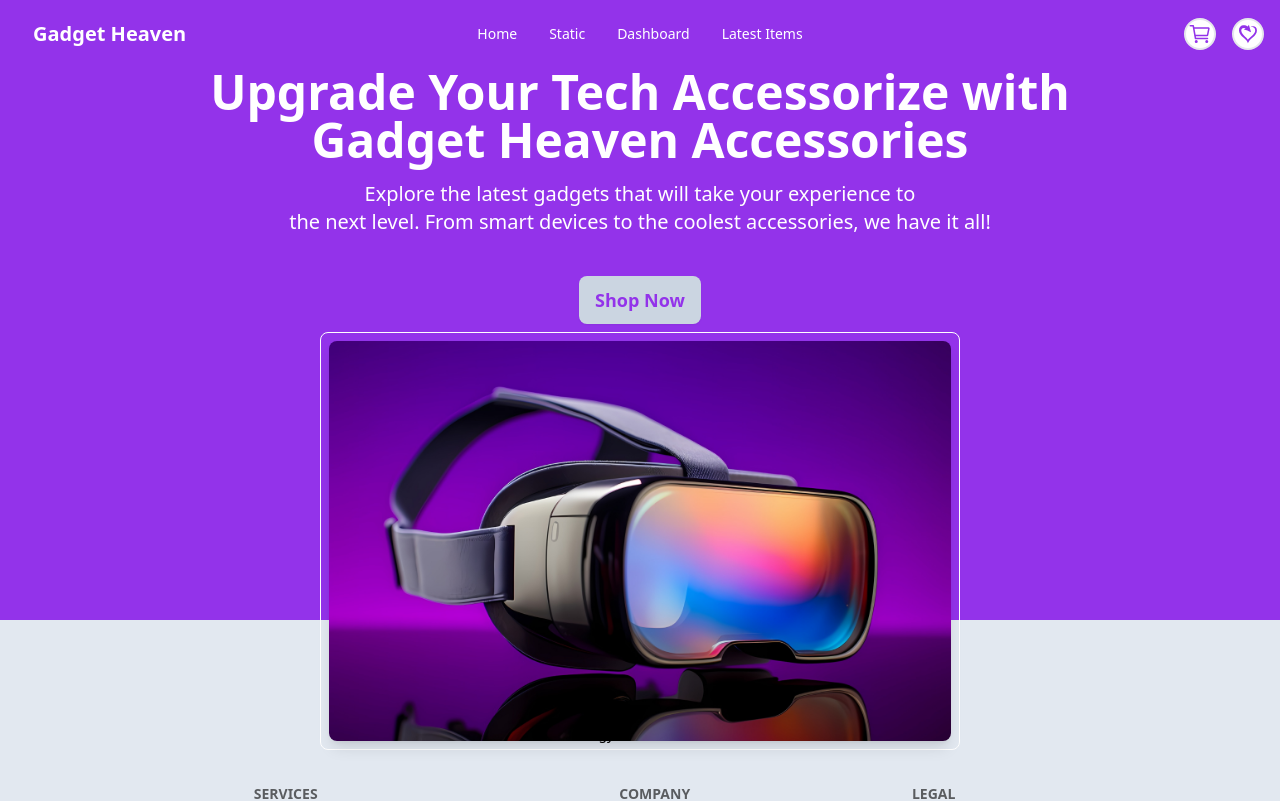
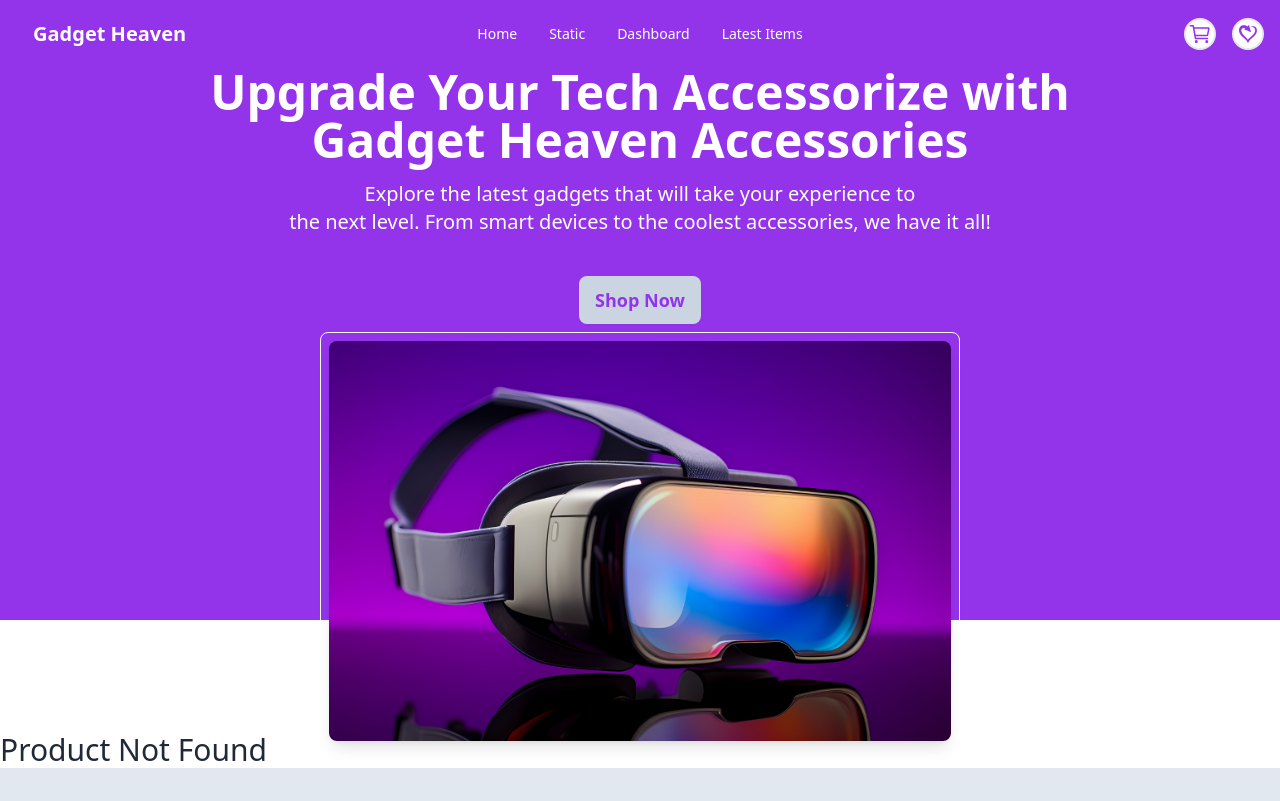
Before and after one commit to programming-hero-web-course-4/b10a8-gadget-heaven-jaky-sheikh, a React (Vite) app: page /static in a window 1280 px wide. Shown: the top 801 px of the page. Built offline with nearby package versions, Linux system fonts and the light colour scheme.

Commit message:
static page added

```diff
--- a/src/App.jsx
+++ b/src/App.jsx
@@ -7,6 +7,7 @@ import ProductDetails from './Components/ProductDetails/ProductDetails';
 import { GlobalStateProvider } from './Context/GlobalState';
 import Dashboard from './Components/Dashboard/Dashboard';
 import LatestItems from './Components/LatestItems/LatestItems';
+import Static from './Components/Static/Static';
 
 function App() {
 
@@ -19,6 +20,7 @@ function App() {
           {/* <h1>Vite + React</h1> */}
           <Routes>
             <Route path="/" element={<Home />} />
+            <Route path="/static" element={<Static />} />
             <Route path="/dashboard" element={<Dashboard />} />
             <Route path="/product/:id" element={<ProductDetails />} />
             <Route path="/latestItems" element={<LatestItems />} />
--- a/src/Components/Navbar/Navbar.jsx
+++ b/src/Components/Navbar/Navbar.jsx
@@ -9,7 +9,7 @@ const Navbar = () => {
 
     const links = <>
         <li><Link to="/">Home</Link></li>
-        <li><a href="/static">Static</a></li>
+        <li><Link to="/static">Static</Link></li>
         <li><Link to="/dashboard">Dashboard</Link></li>
         <li><Link to="/latestItems">Latest Items</Link></li>
     </>
--- /dev/null
+++ b/src/Components/Static/Static.jsx
@@ -0,0 +1,10 @@
+
+const Static = () => {
+    return (
+        <div className="mt-28">
+            <h2 className="text-3xl">Product Not Found</h2>
+        </div>
+    );
+};
+
+export default Static;
```
